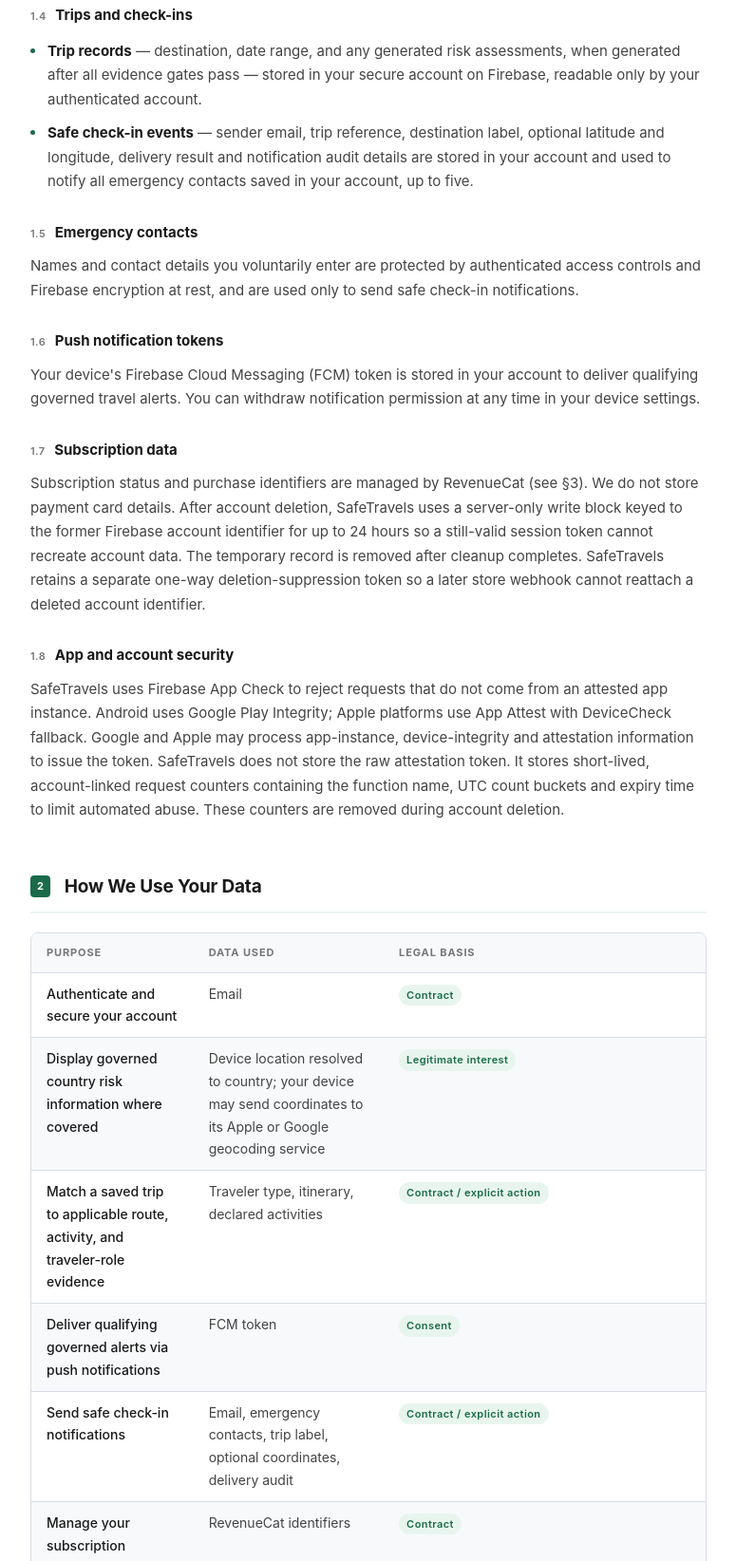
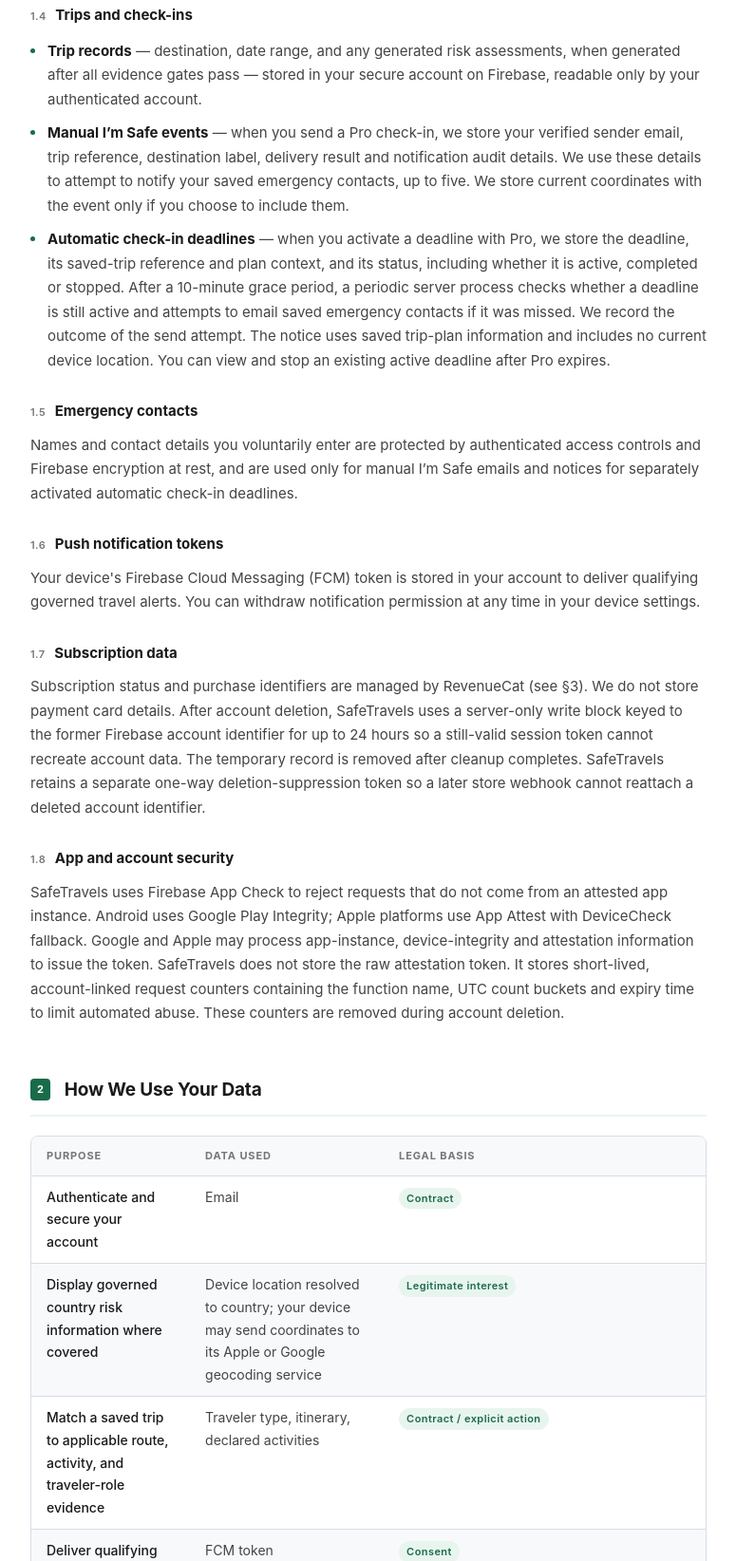
Before and after one commit to SafeTravels-App/safetravels-privacy, a plain HTML site: page privacy/index.html in a window 1280 px wide. Shown: the part 1156-2800 px from the top of the page at 95% size, without its empty margins (252-1027 px from the left). Drawn offline with Linux system fonts and the light colour scheme.

Commit message:
Publish approved automatic check-in privacy processing notice

```diff
--- a/privacy/index.html
+++ b/privacy/index.html
@@ -363,7 +363,7 @@
     <div class="header-inner">
       <p class="app-name">SafeTravels</p>
       <h1>Privacy Policy</h1>
-      <p class="meta">Effective&nbsp;date:&nbsp;27&nbsp;September&nbsp;2026 &nbsp;·&nbsp; Last&nbsp;updated:&nbsp;20&nbsp;November&nbsp;2026</p>
+      <p class="meta">Effective&nbsp;date:&nbsp;27&nbsp;September&nbsp;2026 &nbsp;·&nbsp; Last&nbsp;updated:&nbsp;23&nbsp;November&nbsp;2026</p>
     </div>
   </header>
 
@@ -425,17 +425,17 @@
         authenticated account.
       </li>
       <li>
-        <strong>Safe check-in events</strong> — sender email, trip reference, destination label,
-        optional latitude and longitude, delivery result and notification audit details are stored
-        in your account and used to notify all emergency contacts saved in your account, up to five.
+        <strong>Manual I’m Safe events</strong> — when you send a Pro check-in, we store your verified sender email, trip reference, destination label, delivery result and notification audit details. We use these details to attempt to notify your saved emergency contacts, up to five. We store current coordinates with the event only if you choose to include them.
+      </li>
+      <li>
+        <strong>Automatic check-in deadlines</strong> — when you activate a deadline with Pro, we store the deadline, its saved-trip reference and plan context, and its status, including whether it is active, completed or stopped. After a 10-minute grace period, a periodic server process checks whether a deadline is still active and attempts to email saved emergency contacts if it was missed. We record the outcome of the send attempt. The notice uses saved trip-plan information and includes no current device location. You can view and stop an existing active deadline after Pro expires.
       </li>
     </ul>
 
     <h3><span class="sub">1.5</span> Emergency contacts</h3>
     <p>
       Names and contact details you voluntarily enter are protected by authenticated
-      access controls and Firebase encryption at rest, and are used only to send safe
-      check-in notifications.
+      access controls and Firebase encryption at rest, and are used only for manual I’m Safe emails and notices for separately activated automatic check-in deadlines.
     </p>
 
     <h3><span class="sub">1.6</span> Push notification tokens</h3>
@@ -500,8 +500,8 @@
             <td><span class="basis-tag">Consent</span></td>
           </tr>
           <tr>
-            <td>Send safe check-in notifications</td>
-            <td>Email, emergency contacts, trip label, optional coordinates, delivery audit</td>
+            <td>Send manual I’m Safe emails and process separately activated missed-check-in notices</td>
+            <td>Verified account email, saved emergency contacts, trip-plan context, deadline and status, delivery audit, and optional coordinates for manual emails only</td>
             <td><span class="basis-tag">Contract / explicit action</span></td>
           </tr>
           <tr>
@@ -579,6 +579,7 @@
         email you asked to send. We may use Twilio SendGrid instead to deliver these emails; it then receives
         the same information for the same purpose. SafeTravels does not copy every check-in to an undisclosed
         central monitoring address.</p>
+        <p>For an automatic missed-check-in notice, the email service processes the saved recipients’ names and email addresses, the verified sender email when available, and the notice content needed to deliver it, including the missed deadline and the city and country saved in the trip plan. The notice does not contain current device coordinates. Email-provider acceptance does not confirm inbox delivery or that anyone read the message.</p>
         <a href="https://www.hostinger.com/legal/privacy-policy" target="_blank" rel="noopener">
           Hostinger Privacy Policy ↗
         </a><br>
```
